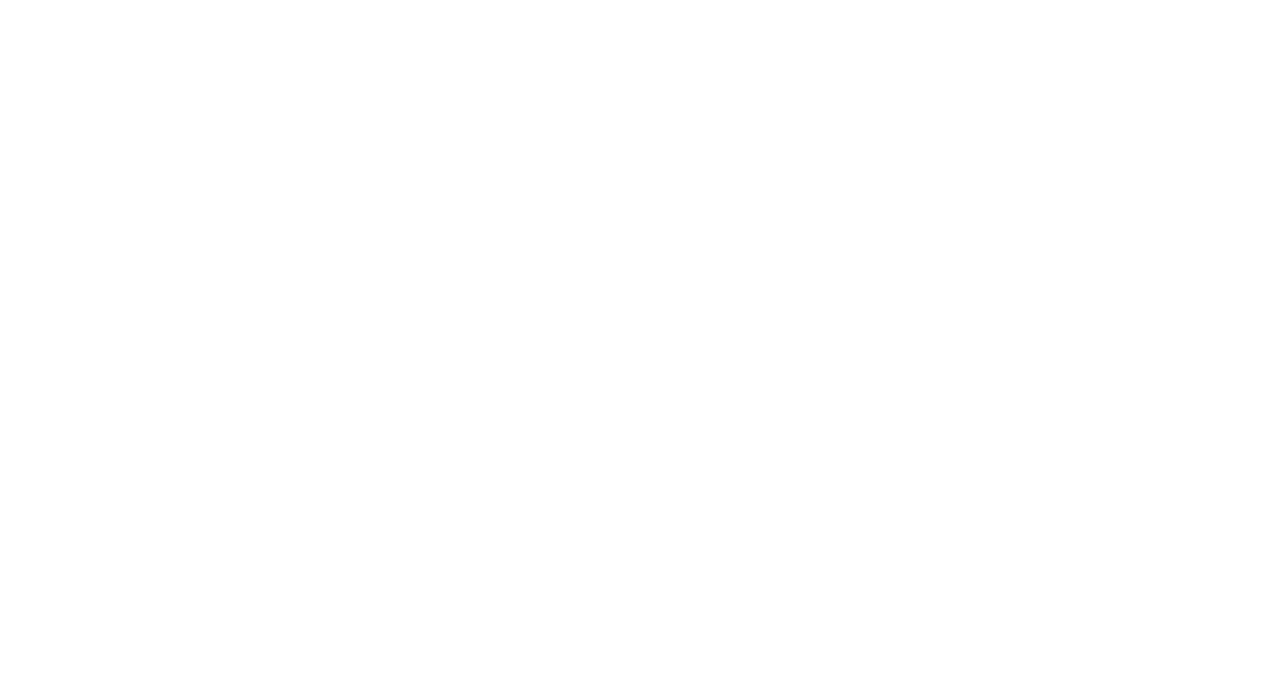
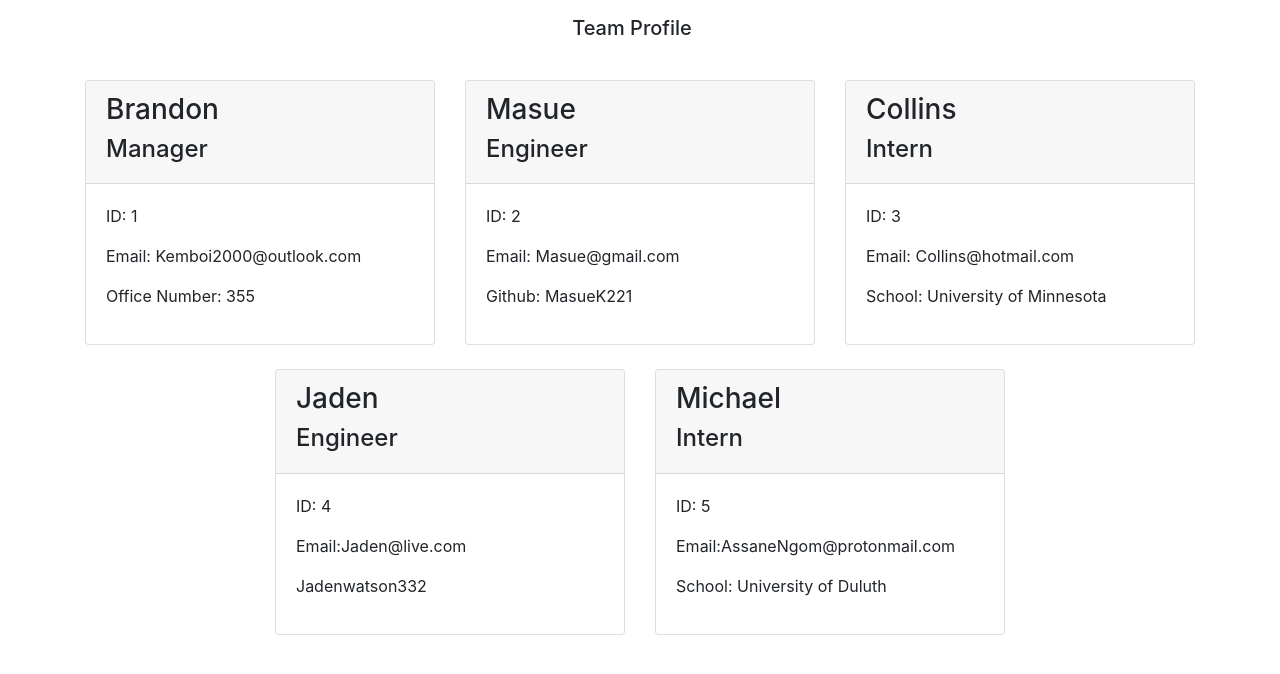
Before and after one commit to kembo001/teamProfileGenerator, a website: page disc/index.html in a window 1280 px wide. Drawn offline with nearby package versions, Linux system fonts and the light colour scheme.

Commit message:
added index.htm

```diff
--- a/disc/index.html
+++ b/disc/index.html
@@ -1,16 +1,109 @@
+
   <!DOCTYPE html>
   <html lang="en">
   <head>
       <meta charset="UTF-8">
-    <meta http-equiv="X-UA-Compatible" content="IE=edge">
       <meta name="viewport" content="width=device-width, initial-scale=1.0">
       <title>Team Profile</title>
-    <link rel="stylesheet" href="https://stackpath.bootstrapcdn.com/bootstrap/4.3.1/css/bootstrap.min.css" />
-    <link rel="stylesheet" href="https://use.fontawesome.com/releases/v5.8.1/css/all.css" integrity="sha384-50oBUHEmvpQ+1lW4y57PTFmhCaXp0ML5d60M1M7uH2+nqUivzIebhndOJK28anvf" crossorigin="anonymous" />
-    <link href="https://fonts.googleapis.com/css?family=Open+Sans&display=swap" rel="stylesheet" />
-    <link rel="stylesheet" href="styles.css">
+      <link rel="stylesheet" href="https://cdnjs.cloudflare.com/ajax/libs/font-awesome/5.11.2/css/all.min.css">
+      <link href="https://fonts.googleapis.com/css?family=Public+Sans:300i,300,500&display=swap" rel="stylesheet">
+      <link rel="stylesheet" href="https://stackpath.bootstrapcdn.com/bootstrap/4.5.0/css/bootstrap.min.css" integrity="sha384-9aIt2nRpC12Uk9gS9baDl411NQApFmC26EwAOH8WgZl5MYYxFfc+NcPb1dKGj7Sk" crossorigin="anonymous">
+      <link href="https://fonts.googleapis.com/icon?family=Material+Icons" rel="stylesheet">
+      <link rel="stylesheet" href="style.css">
   </head>
   <body>
+      <header>
+          <nav class="navbar" id="navbar">
+              <span class="navbar-brand mb-0 h1 w-100 text-center" id="navbar-text">Team Profile</span>
+          </nav>
+      </header>
+      <main>
+          <div class="container">
+              <div class="row justify-content-center" id="team-cards">
+                  <!--Team Cards-->
+
+    <div class="col-4 mt-4">
+        <div class="card h-100">
+            <div class="card-header">
+                <h3>Brandon</h3>
+                <h4>Manager</h4>
+            </div>
+
+            <div class="card-body">
+                <p class="id">ID: 1</p>
+                <p class="email">Email: Kemboi2000@outlook.com</p>
+                <p class="office">Office Number: 355</p>
+            </div>
+
+        </div>
+    </div>
+
+    <div class="col-4 mt-4">
+        <div class="card h-100">
+            <div class="card-header">
+                <h3>Masue</h3>
+                <h4>Engineer</h4>
+            </div>
+
+            <div class="card-body">
+                <p class="id">ID: 2</p>
+                <p class="email">Email: Masue@gmail.com</p>
+                <p class="github">Github: MasueK221</p>
+            </div>
+
+        </div>
+    </div>
+
+    <div class="col-4 mt-4">
+        <div class="card h-100">
+            <div class="card-header">
+                <h3>Collins</h3>
+                <h4>Intern</h4>
+            </div>
+
+            <div class="card-body">
+                <p class="id">ID: 3</p>
+                <p class="email">Email: Collins@hotmail.com</p>
+                <p class="school">School: University of Minnesota</p>
+            </div>
+    </div>
+</div>
+
+    <div class="col-4 mt-4">
+        <div class="card h-100">
+            <div class="card-header">
+                <h3>Jaden</h3>
+                <h4>Engineer</h4>
+            </div>
+
+            <div class="card-body">
+                <p class="id">ID: 4</p>
+                <p class="email">Email:Jaden@live.com</p>
+                <p class="github">Jadenwatson332</a></p>
+            </div>
+
+        </div>
+    </div>
+
+    <div class="col-4 mt-4">
+        <div class="card h-100">
+            <div class="card-header">
+                <h3>Michael</h3>
+                <h4>Intern</h4>
+            </div>
+
+            <div class="card-body">
+                <p class="id">ID: 5</p>
+                <p class="email">Email:AssaneNgom@protonmail.com</p>
+                <p class="school">School: University of Duluth</p>
+            </div>
+    </div>
+</div>
+
+              </div>
+          </div>
+      </main>
 
   </body>
+
   </html>
```
Also changed, not shown: src/generateHTML.js (added). Lines whose indentation alone changed are shown as unchanged.
